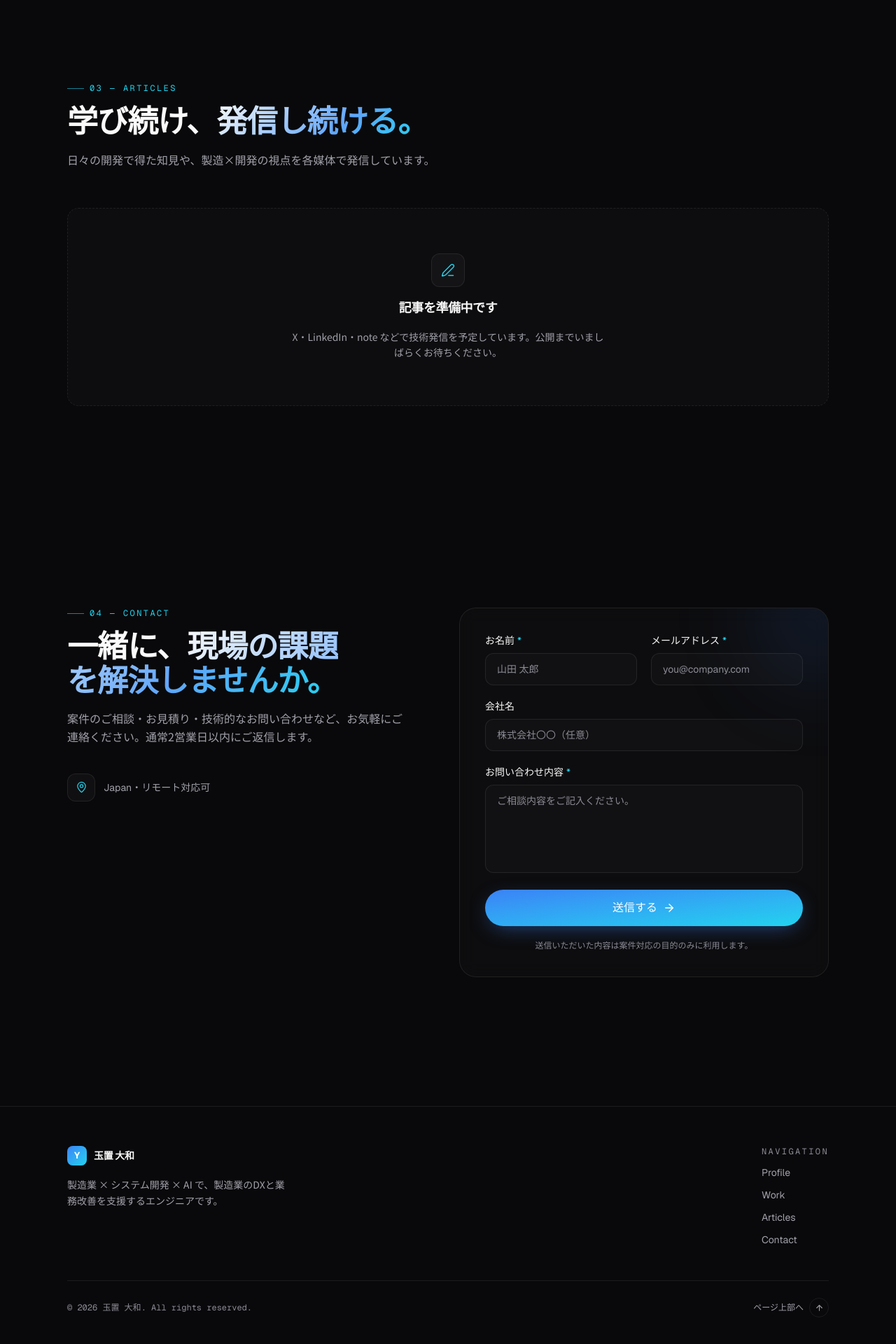
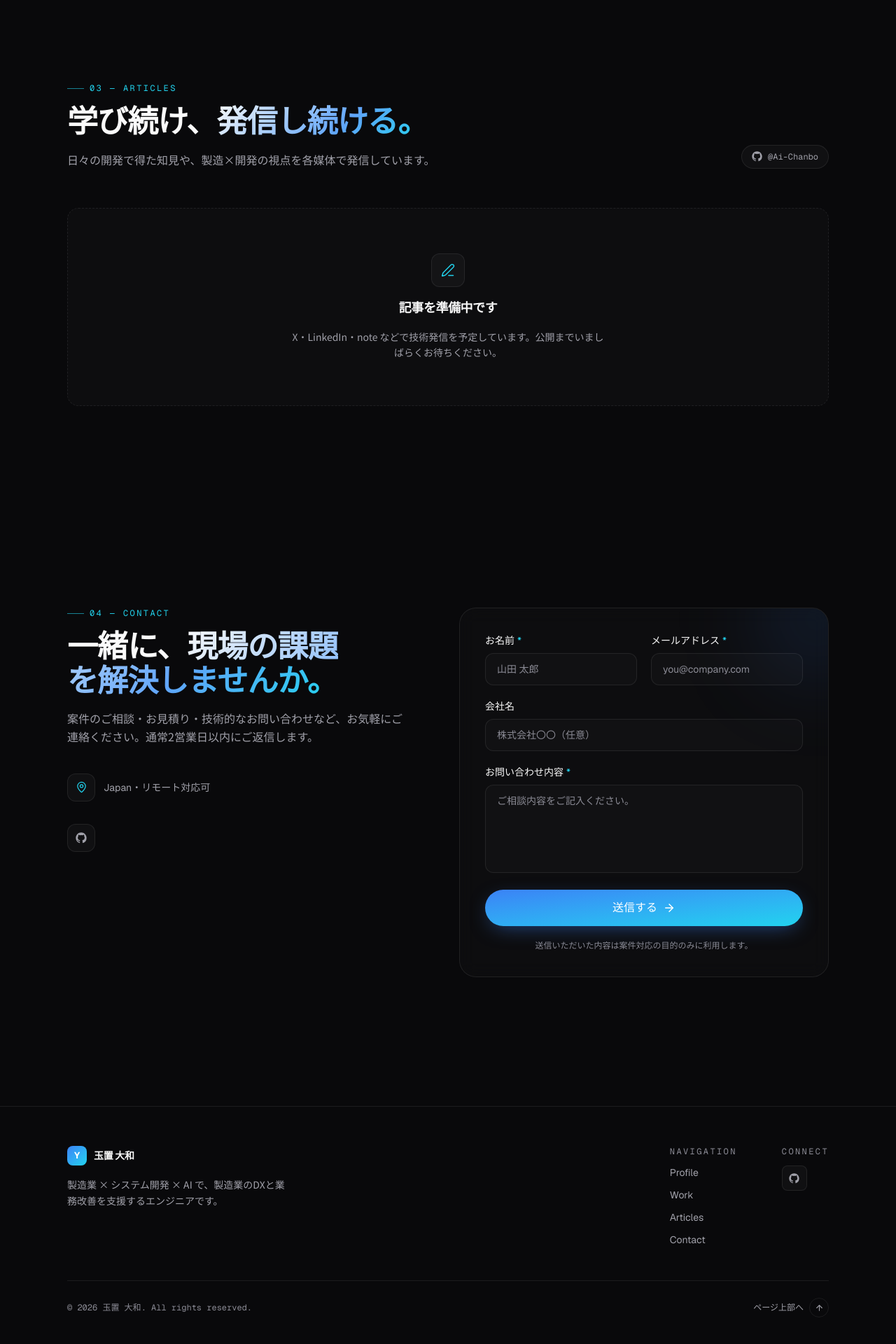
Before and after one commit to Ai-Chanbo/engineer-portfolio, a Next.js app: page / in a window 1280 px wide. Shown: the part 7074-8994 px from the top of the page at 70% size. Built offline with nearby package versions, Linux system fonts and the light colour scheme.

Commit message:
chore: add social profile links

```diff
--- a/components/JsonLd.tsx
+++ b/components/JsonLd.tsx
@@ -1,5 +1,5 @@
 import { site } from "@/content/site";
-import { socialProfiles } from "@/content/articles";
+import { visibleSocialProfiles } from "@/content/articles";
 
 /**
  * Person + WebSite structured data for rich search results.
@@ -21,8 +21,8 @@ export function JsonLd() {
           "@type": "PostalAddress",
           addressCountry: site.location,
         },
-        ...(socialProfiles.length
-          ? { sameAs: socialProfiles.map((p) => p.url) }
+        ...(visibleSocialProfiles.length
+          ? { sameAs: visibleSocialProfiles.map((p) => p.url) }
           : {}),
         knowsAbout: [
           "C#",
--- a/components/layout/Footer.tsx
+++ b/components/layout/Footer.tsx
@@ -1,6 +1,6 @@
 import { ArrowUp } from "lucide-react";
 import { site, nav } from "@/content/site";
-import { socialProfiles } from "@/content/articles";
+import { visibleSocialProfiles } from "@/content/articles";
 import { platformMeta } from "@/components/articles/platformMeta";
 
 export function Footer() {
@@ -43,13 +43,13 @@ export function Footer() {
               ))}
             </nav>
 
-            {socialProfiles.length > 0 && (
+            {visibleSocialProfiles.length > 0 && (
             <div className="flex flex-col gap-3">
               <span className="font-mono text-xs uppercase tracking-[0.2em] text-subtle">
                 Connect
               </span>
               <div className="flex gap-2.5">
-                {socialProfiles.map((p) => {
+                {visibleSocialProfiles.map((p) => {
                   const meta = platformMeta[p.platform];
                   const { Icon } = meta;
                   return (
@@ -58,7 +58,7 @@ export function Footer() {
                       href={p.url}
                       target="_blank"
                       rel="noopener noreferrer"
-                      aria-label={meta.label}
+                      aria-label={p.label ?? meta.label}
                       className="flex h-9 w-9 items-center justify-center rounded-lg border border-line bg-white/[0.03] text-muted transition-all duration-300 hover:-translate-y-0.5 hover:border-line-strong hover:text-foreground"
                     >
                       <Icon size={15} />
--- a/components/sections/Articles.tsx
+++ b/components/sections/Articles.tsx
@@ -3,11 +3,11 @@ import { SectionHeading } from "@/components/motion/SectionHeading";
 import { FadeIn } from "@/components/motion/FadeIn";
 import { ArticleCard } from "@/components/articles/ArticleCard";
 import { platformMeta } from "@/components/articles/platformMeta";
-import { articles, socialProfiles } from "@/content/articles";
+import { articles, visibleSocialProfiles } from "@/content/articles";
 
 export function Articles() {
   const hasArticles = articles.length > 0;
-  const hasSocials = socialProfiles.length > 0;
+  const hasSocials = visibleSocialProfiles.length > 0;
 
   return (
     <section
@@ -29,7 +29,7 @@ export function Articles() {
         {/* Follow row — hidden until profiles are configured */}
         {hasSocials && (
           <FadeIn className="flex flex-wrap gap-2.5">
-            {socialProfiles.map((p) => {
+            {visibleSocialProfiles.map((p) => {
               const meta = platformMeta[p.platform];
               const { Icon } = meta;
               return (
--- a/components/sections/Contact.tsx
+++ b/components/sections/Contact.tsx
@@ -8,7 +8,7 @@ import { Mail, MapPin, Check, Loader2, ArrowRight } from "lucide-react";
 import { contactSchema, type ContactInput } from "@/lib/validation";
 import { cn } from "@/lib/utils";
 import { site } from "@/content/site";
-import { socialProfiles } from "@/content/articles";
+import { visibleSocialProfiles } from "@/content/articles";
 import { Button } from "@/components/ui/button";
 import { SectionHeading } from "@/components/motion/SectionHeading";
 import { FadeIn } from "@/components/motion/FadeIn";
@@ -95,9 +95,9 @@ export function Contact() {
             </div>
           </FadeIn>
 
-          {socialProfiles.length > 0 && (
+          {visibleSocialProfiles.length > 0 && (
             <FadeIn className="mt-8 flex flex-wrap gap-2.5">
-              {socialProfiles.map((p) => {
+              {visibleSocialProfiles.map((p) => {
                 const meta = platformMeta[p.platform];
                 const { Icon } = meta;
                 return (
@@ -106,7 +106,7 @@ export function Contact() {
                     href={p.url}
                     target="_blank"
                     rel="noopener noreferrer"
-                    aria-label={meta.label}
+                    aria-label={p.label ?? meta.label}
                     className="flex h-10 w-10 items-center justify-center rounded-xl border border-line bg-white/[0.03] text-muted transition-all duration-300 hover:-translate-y-0.5 hover:border-line-strong hover:text-foreground"
                   >
                     <Icon size={16} />
--- a/content/articles.ts
+++ b/content/articles.ts
@@ -24,7 +24,24 @@ export const articles: Article[] = [];
 
 /**
  * Profiles shown in the "follow" row / Contact / Footer.
- * 現在は実アカウント未提供のため空です（#27–30）。空のあいだ関連UIは非表示。
- * 追加例: { platform: "x", handle: "@handle", url: "https://x.com/handle" }
+ *
+ * `url` を設定したサービスだけが表示されます（未設定＝自動的に非表示）。
+ * `handle` と `label` は content 側で管理し、URLからは自動生成しません。
+ * X / LinkedIn / note は実URLが決まり次第、下のコメントを有効化してください。
  */
-export const socialProfiles: SocialProfile[] = [];
+export const socialProfiles: SocialProfile[] = [
+  {
+    platform: "github",
+    label: "GitHub",
+    handle: "@Ai-Chanbo",
+    url: "https://github.com/Ai-Chanbo",
+  },
+  // { platform: "x", label: "X", handle: "@your_handle", url: "https://x.com/your_handle" },
+  // { platform: "linkedin", label: "LinkedIn", handle: "in/your-id", url: "https://www.linkedin.com/in/your-id/" },
+  // { platform: "note", label: "note", handle: "@your_account", url: "https://note.com/your_account" },
+];
+
+/** Only profiles with a real URL are rendered anywhere on the site. */
+export const visibleSocialProfiles = socialProfiles.filter(
+  (p): p is SocialProfile & { url: string } => Boolean(p.url),
+);
--- a/types/index.ts
+++ b/types/index.ts
@@ -93,6 +93,10 @@ export type Article = {
 /** A social / publishing profile for the "follow" row. */
 export type SocialProfile = {
   platform: Platform;
+  /** Display label managed in content (falls back to platformMeta). */
+  label?: string;
+  /** Handle shown in the follow row, e.g. "@Ai-Chanbo". Managed in content. */
   handle: string;
-  url: string;
+  /** Omit while the real URL is not set — the profile is then auto-hidden. */
+  url?: string;
 };
```
